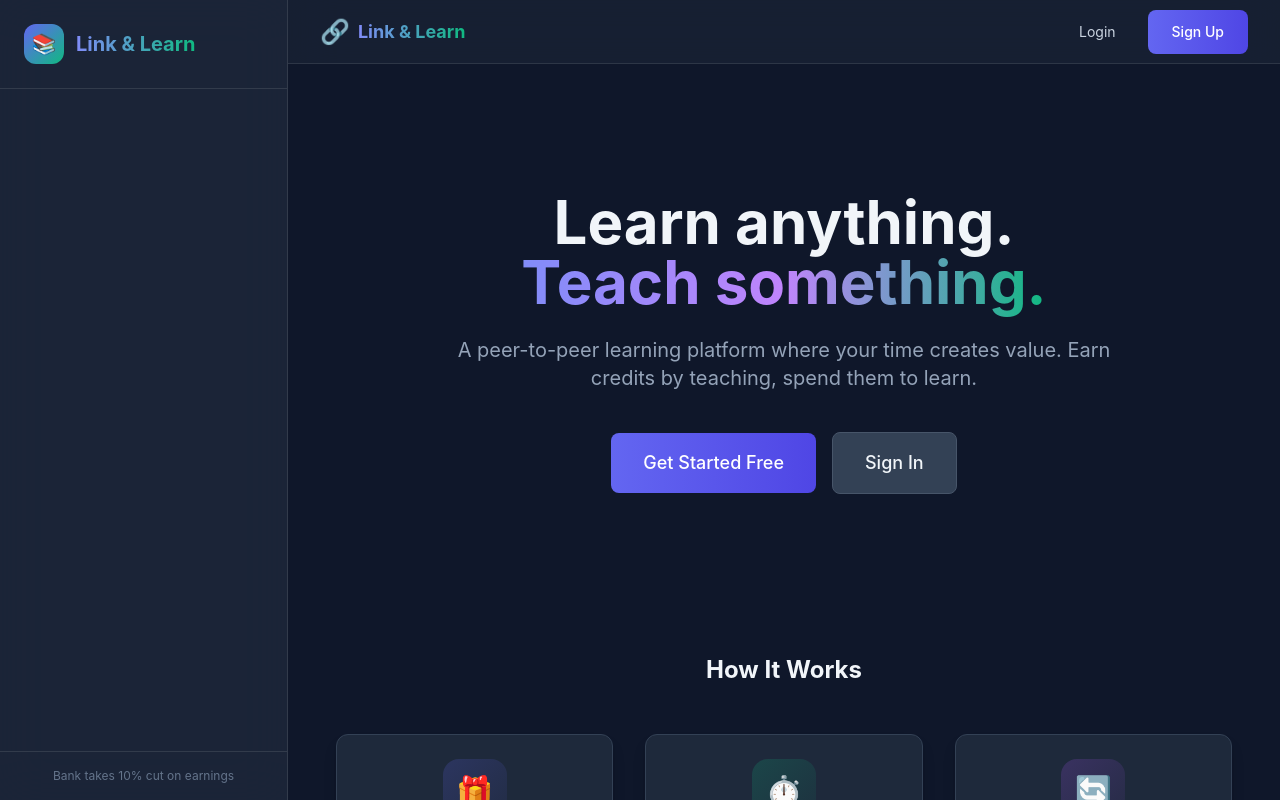
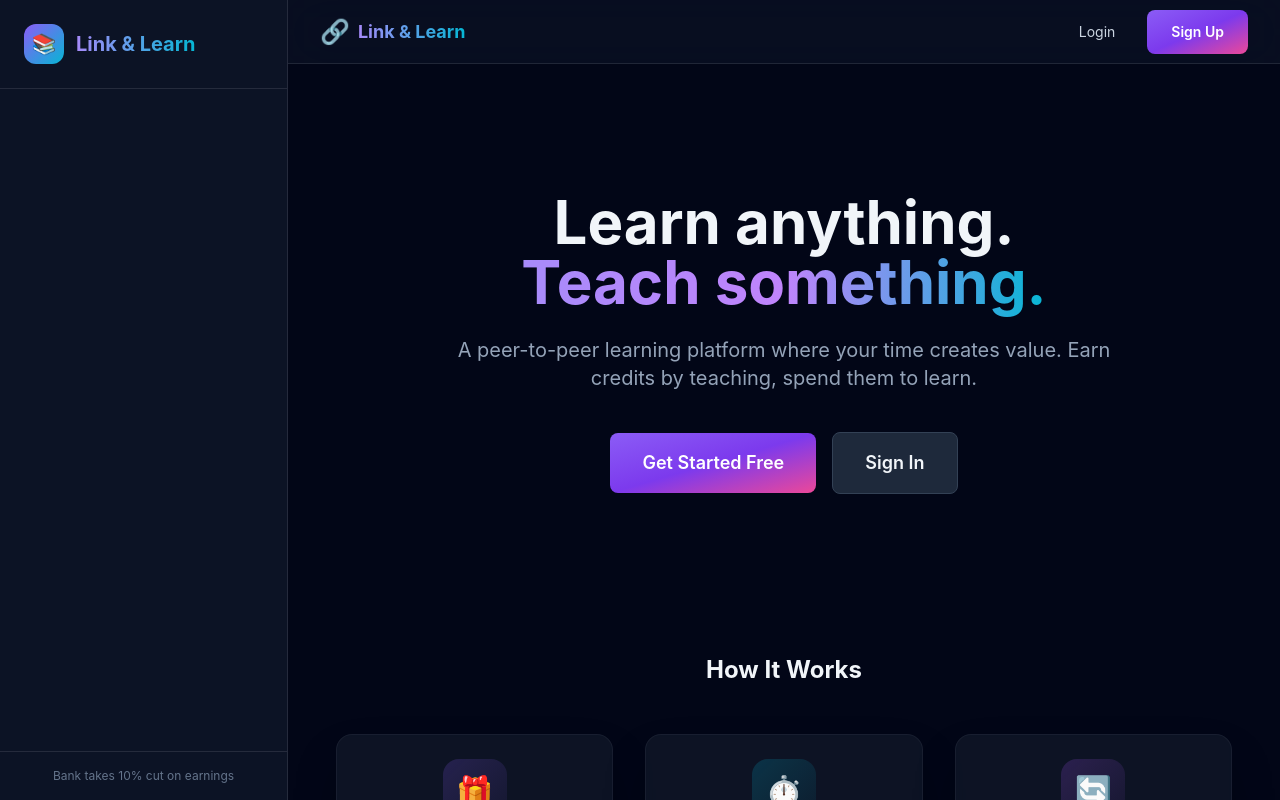
Before and after one commit to mahankalisreeraj/skillbarter, a React (Vite) app in the folder frontend/: page / in a window 1280 px wide. Shown: the top 800 px of the page. Built offline with nearby package versions, Linux system fonts and the light colour scheme.

Commit message:
feat: Implement Tailwind CSS with a custom theme, utility classes, and component styles.

```diff
--- a/frontend/src/index.css
+++ b/frontend/src/index.css
@@ -10,30 +10,30 @@
 
 @layer components {
   .btn {
-    @apply px-6 py-3 rounded-lg font-medium transition-all duration-200 focus:outline-none focus:ring-2 focus:ring-offset-2 focus:ring-offset-surface-dark disabled:opacity-50 disabled:cursor-not-allowed;
+    @apply px-6 py-3 rounded-lg font-semibold transition-all duration-300 focus:outline-none focus:ring-2 focus:ring-offset-2 focus:ring-offset-surface-dark disabled:opacity-50 disabled:cursor-not-allowed;
   }
 
   .btn-primary {
-    @apply btn bg-gradient-to-r from-primary to-primary-dark text-white hover:shadow-lg hover:shadow-primary/30 hover:-translate-y-0.5 focus:ring-primary;
+    @apply btn bg-gradient-to-br from-primary via-primary-dark to-secondary hover:shadow-xl hover:shadow-primary/40 hover:-translate-y-1 active:scale-95 text-white focus:ring-primary;
   }
 
   .btn-secondary {
-    @apply btn bg-surface-elevated text-slate-100 border border-slate-600 hover:bg-slate-600 focus:ring-slate-500;
+    @apply btn bg-surface-elevated text-slate-100 border border-slate-700 hover:bg-slate-700 hover:border-slate-600 focus:ring-slate-500 hover:-translate-y-0.5;
   }
 
   .btn-ghost {
-    @apply btn text-slate-300 hover:bg-surface-elevated hover:text-white;
+    @apply btn text-slate-400 hover:bg-white/5 hover:text-white;
   }
 
   .input {
-    @apply w-full px-4 py-3 bg-surface border border-slate-600 rounded-lg text-slate-100 placeholder-slate-400 focus:outline-none focus:ring-2 focus:ring-primary focus:border-transparent transition-all duration-200;
+    @apply w-full px-4 py-3 bg-surface/50 border border-slate-800 rounded-xl text-slate-100 placeholder-slate-500 focus:outline-none focus:ring-2 focus:ring-primary/50 focus:border-primary transition-all duration-300;
   }
 
   .card {
-    @apply bg-surface border border-slate-700 rounded-xl p-6 shadow-lg shadow-black/20;
+    @apply bg-surface-elevated/40 border border-white/5 rounded-2xl p-6 shadow-2xl shadow-black/40 backdrop-blur-sm hover:border-white/10 transition-colors duration-300;
   }
 
   .glass {
-    @apply bg-surface/70 backdrop-blur-xl border border-white/10;
+    @apply bg-white/5 backdrop-blur-xl border border-white/10 shadow-xl;
   }
 }
--- a/frontend/tailwind.config.js
+++ b/frontend/tailwind.config.js
@@ -8,18 +8,23 @@ export default {
         extend: {
             colors: {
                 primary: {
-                    DEFAULT: '#6366f1',
-                    dark: '#4f46e5',
-                    light: '#818cf8',
+                    DEFAULT: '#8b5cf6', // Violet 500
+                    dark: '#7c3aed',    // Violet 600
+                    light: '#a78bfa',   // Violet 400
+                },
+                secondary: {
+                    DEFAULT: '#ec4899', // Pink 500
+                    dark: '#db2777',    // Pink 600
+                    light: '#fb7185',   // Rose 400
                 },
                 accent: {
-                    DEFAULT: '#10b981',
-                    dark: '#059669',
+                    DEFAULT: '#06b6d4', // Cyan 500
+                    dark: '#0891b2',    // Cyan 600
                 },
                 surface: {
-                    DEFAULT: '#1e293b',
-                    elevated: '#334155',
-                    dark: '#0f172a',
+                    DEFAULT: '#0f172a', // Slate 900
+                    elevated: '#1e293b', // Slate 800
+                    dark: '#020617',    // Slate 950
                 },
             },
             fontFamily: {
```
